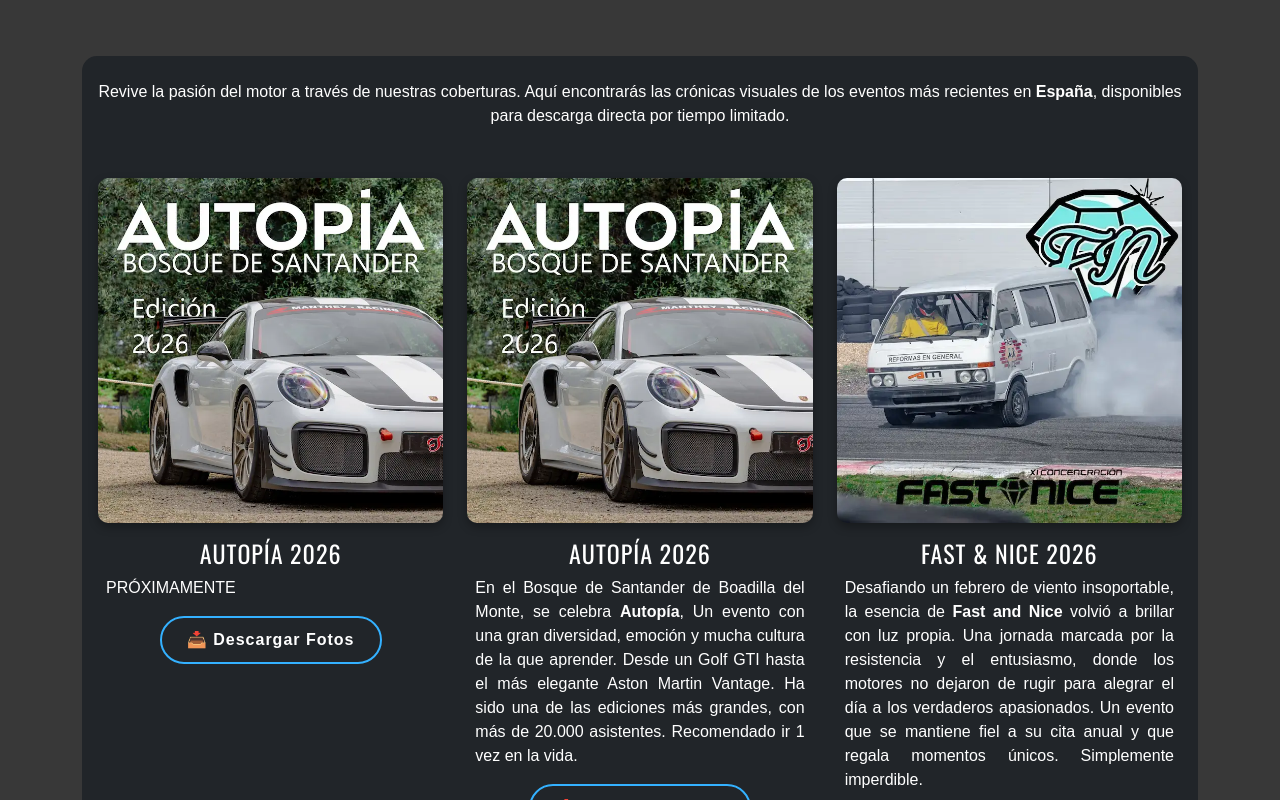
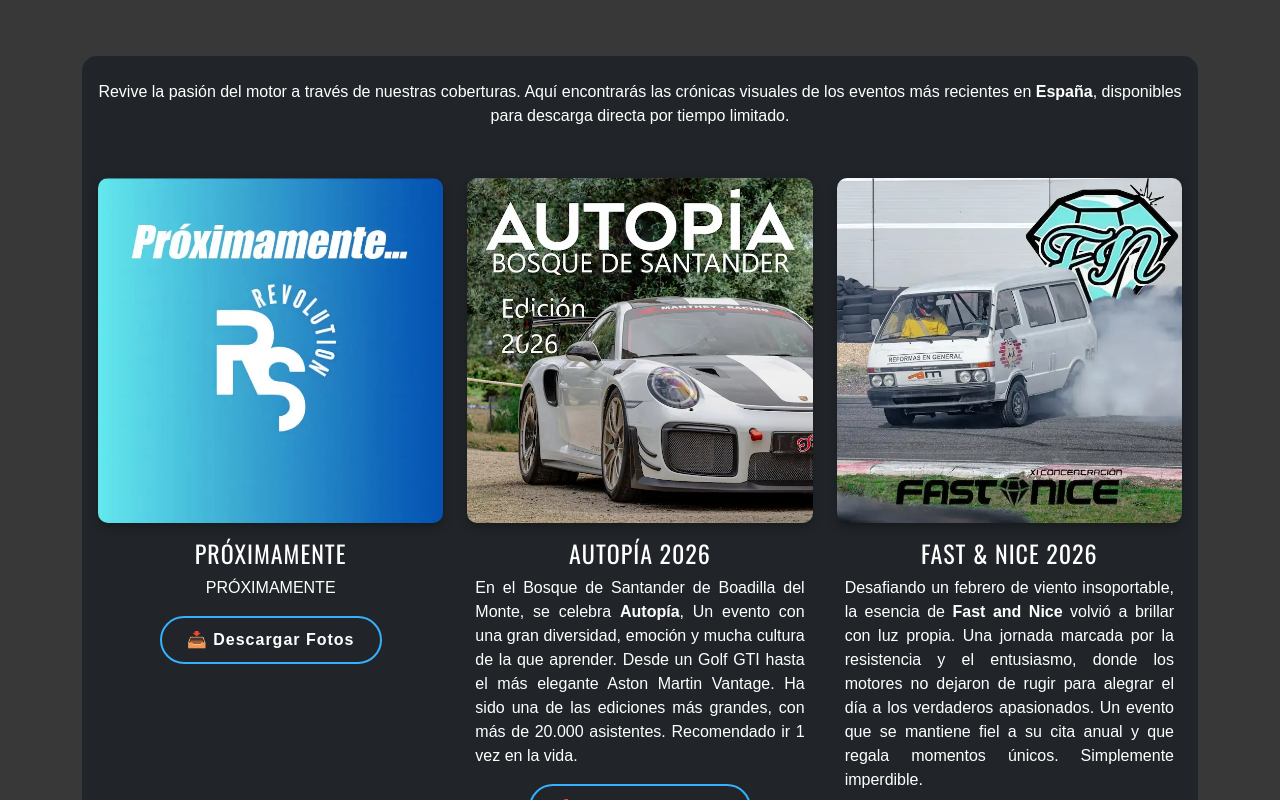
Before and after one commit to elPiinass7/rsrevolution, a plain HTML site: page descargas.html in a window 1280 px wide. Shown: the part 394-1194 px from the top of the page. Drawn offline with nearby package versions, Linux system fonts and the light colour scheme.

Commit message:
Update image and text for Autopía 2026 section

```diff
--- a/descargas.html
+++ b/descargas.html
@@ -96,9 +96,9 @@
         <div class="row gy-5 justify-content-center">
 
             <div class="col-12 col-md-4 text-center">
-            <img alt="Clásicos Portillo 2025" class="img-fluid fotosPerm" src="galeria/img/Portada_Autopia_2026.webp?quality=60" width="480" height="320" loading="lazy">
-            <h4 class="mt-3 has-text-white" style="font-family: 'Oswald'; text-transform: uppercase;">Autopía 2026</h4>
-            <p class="has-text-grey-light is-size-7 mt-2 px-2" style="text-align: justify;"> PRÓXIMAMENTE </p>
+            <img alt="Clásicos Portillo 2025" class="img-fluid fotosPerm" src="galeria/img/GaleriaProx.webp?quality=60" width="480" height="320" loading="lazy">
+            <h4 class="mt-3 has-text-white" style="font-family: 'Oswald'; text-transform: uppercase;"> PRÓXIMAMENTE </h4>
+            <p class="has-text-grey-light is-size-7 mt-2 px-2" style="text-align: center;"> PRÓXIMAMENTE </p>
             <div class="my-3" data-aos="fade-up">
               <a class="btn btn-outline-light download-btn" href="https://www.rsrevolution.es" target="_blank">📥 Descargar Fotos</a>
             </div>
```
